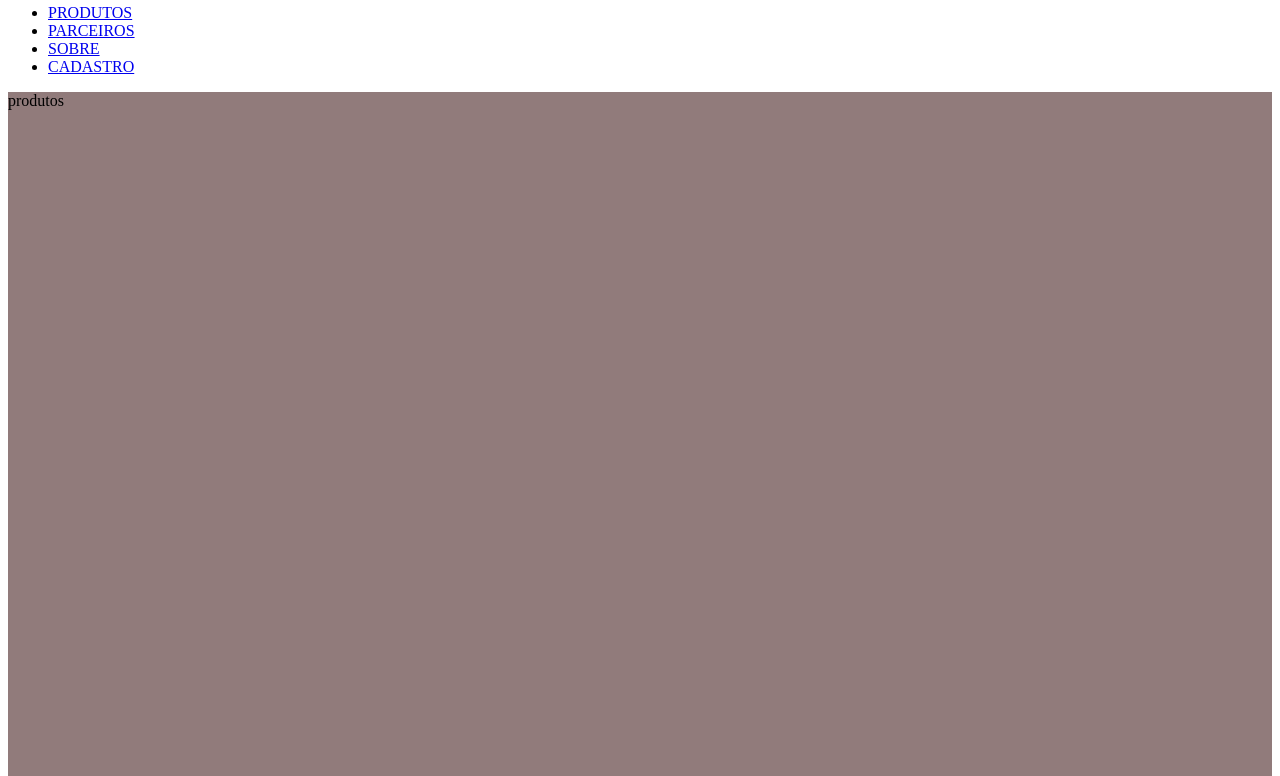
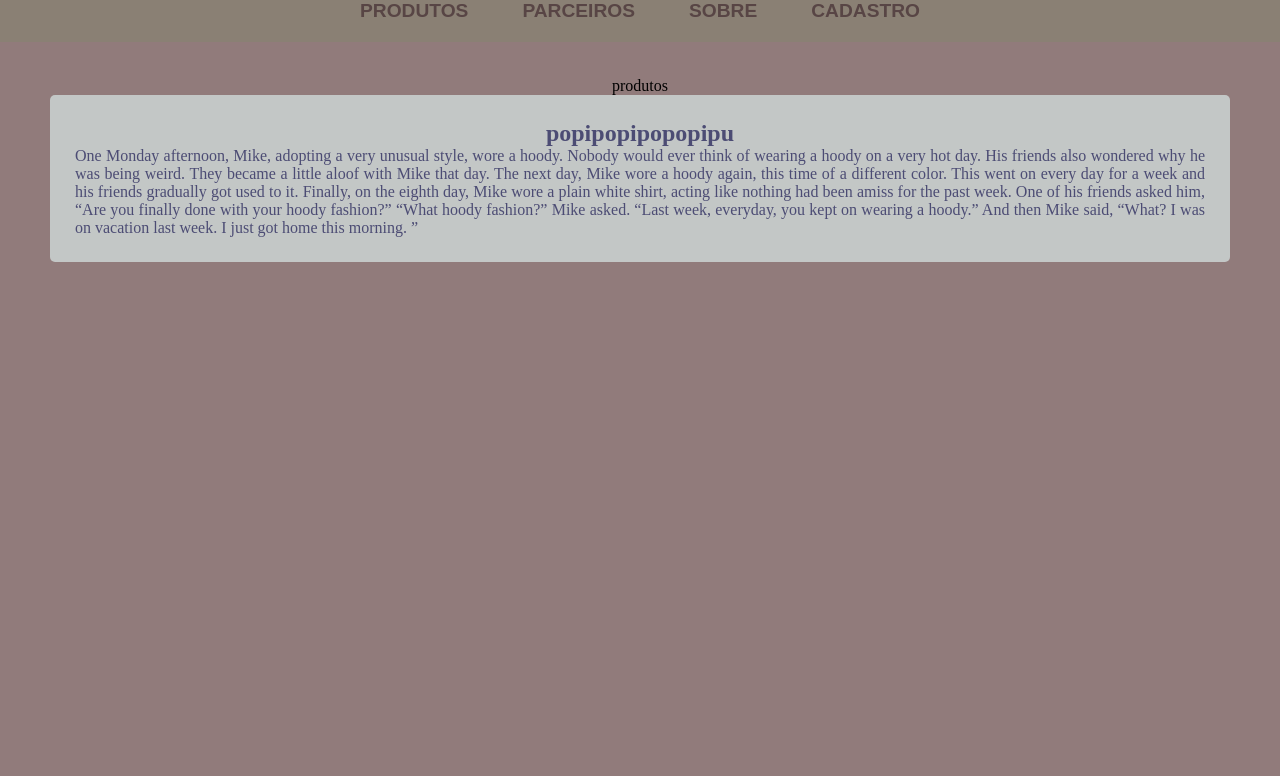
Before and after one commit to A2isa-camargoDev/landing_page, a plain HTML site: page index.html in a window 1280 px wide. Shown: the part 324-1100 px from the top of the page. Drawn offline with Linux system fonts and the light colour scheme.

Commit message:
Add files via upload

```diff
--- a/index.html
+++ b/index.html
@@ -11,7 +11,7 @@
     <header>
         <img class="logotipo" src="imagens/esquilo.jpg" alt="">
     </header>
-    <nav>
+    <nav class="menu">
         <ul>
             <li><a href="#kkkkkkk">PRODUTOS</a></li>
             <li><a href="#parceiros">PARCEIROS</a></li>
@@ -22,6 +22,11 @@
     <main>
         <section id="kkkkkkk">
             produtos
+            <div class="texto1">
+                <h1>popipopipopopipu</h1>
+                <p>One Monday afternoon, Mike, adopting a very unusual style, wore a hoody. Nobody would ever think of wearing a hoody on a very hot day. His friends also wondered why he was being weird. They became a little aloof with Mike that day. The next day, Mike wore a hoody again, this time of a different color. This went on every day for a week and his friends gradually got used to it. Finally, on the eighth day, Mike wore a plain white shirt, acting like nothing had been amiss for the past week. One of his friends asked him, “Are you finally done with your hoody fashion?” “What hoody fashion?” Mike asked. “Last week, everyday, you kept on wearing a hoody.” And then Mike said, “What? I was on vacation last week. I just got home this morning. ”</p>
+            </div>
+
         </section>
         <section id="parceiros">
             parceiros
--- a/style.css
+++ b/style.css
@@ -1,3 +1,12 @@
+*{
+    margin: 0;
+    padding: 0;
+}
+
+body{
+    text-align: center;
+}
+
 header{
     background-color: aliceblue;
 }
@@ -5,6 +14,7 @@ header{
 #kkkkkkk{
     background-color: rgb(145, 123, 123);
     height: 700px;
+    padding-top: 35px;
 }
 #parceiros{
     background-color: rgb(218, 218, 218);
@@ -18,3 +28,48 @@ header{
     background-color: azure;
     height: 700px;
 }
+
+.menu{
+    background-color: rgb(138, 128, 116);
+    padding: 20px;
+}
+
+.menu a{
+    text-decoration: none;
+    font-size: larger;
+    font-weight: bolder;
+    font-family: Arial, Helvetica, sans-serif;
+    color: rgb(88, 69, 69);
+    transition: 0.9s;
+    padding: 5px;
+}
+
+.menu a:hover{
+    color: red;
+    text-decoration: underline;
+    background-color: rgb(0, 0, 0);
+    border-radius: 5px;
+}
+
+.menu li{
+    display: inline;
+    padding: 20px;
+}
+
+.texto1 {
+    color: rgb(76, 76, 116);
+    background-color: rgb(195, 199, 198);
+    margin: 0 50px 0 50px;
+    padding: 25px;
+    border-radius: 5px;
+    transition: 0.5s;
+}
+
+.texto1:hover{
+    background-color: antiquewhite;
+}
+
+.texto1 p{
+    /* border: solid rebeccapurple 2px; */
+    text-align: justify;
+}
```
